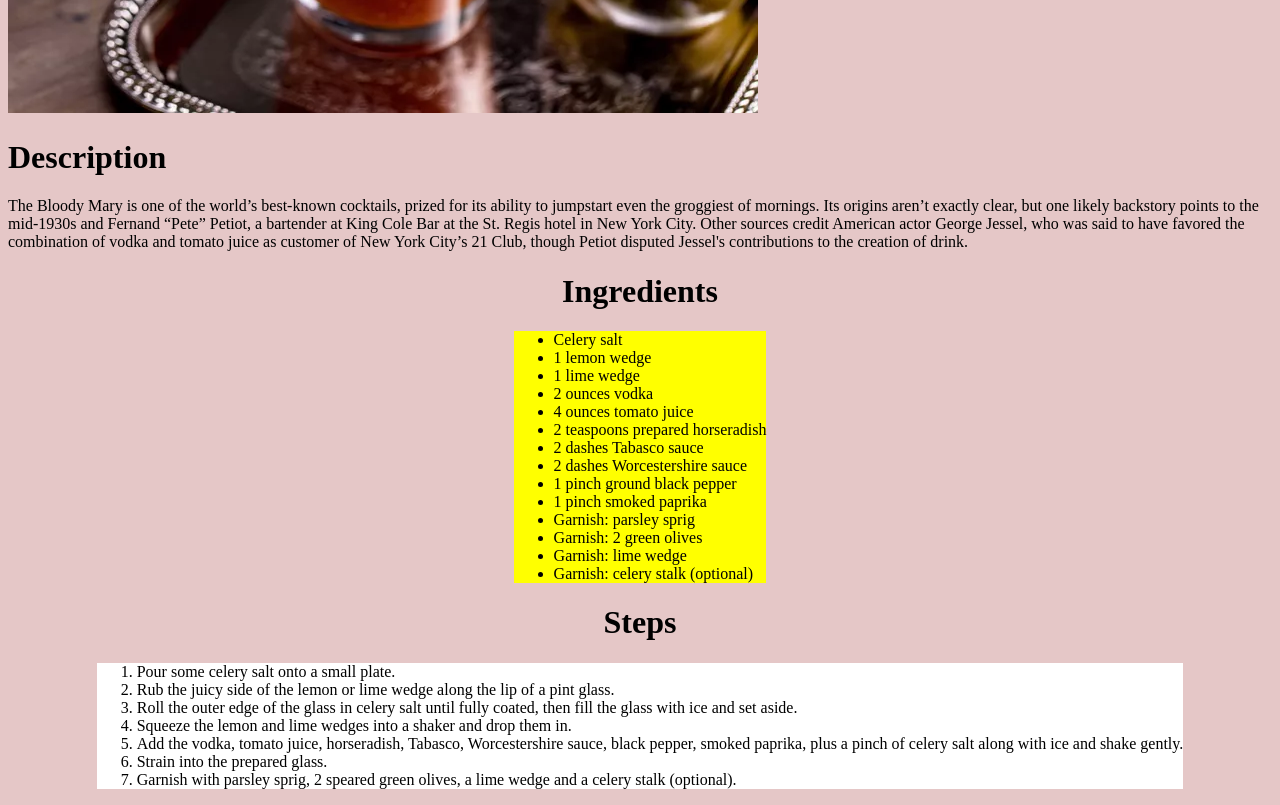
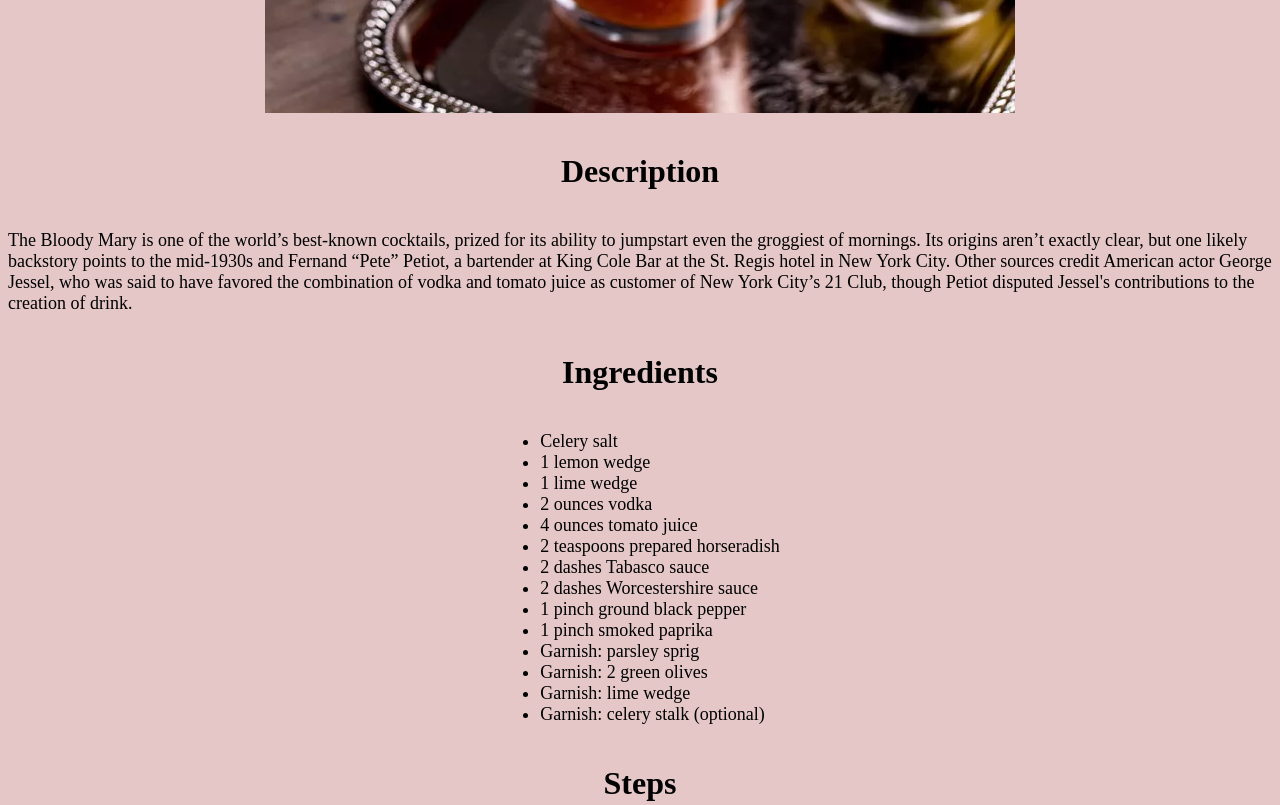
Before and after one commit to Kimon91/odin-recipes, a plain HTML site: page recipes/bloody-mary.html in a window 1280 px wide. Shown: the part 840-1645 px from the top of the page. Drawn offline with Linux system fonts and the light colour scheme.

Commit message:
style css

```diff
--- a/recipes/bloody-mary.css
+++ b/recipes/bloody-mary.css
@@ -2,38 +2,50 @@ body {
     background-color: rgb(229, 199, 199);
 }
 
+p {
+    font-size: large;
+}
+
 .recipeTitle {
+    text-align: center;
     font-size: 80px;
     font-family: 'Gill Sans', 'Gill Sans MT', Calibri, 'Trebuchet MS', sans-serif;
 }
 
+img {
+    display: block;
+    margin: 0 auto;
+}
+
+.description {
+    text-align: center;
+    margin: 40px 0;
+}
+
 .Ingredients {
     text-align: center;
+    margin: 40px 0;
 }
 
 .Steps {
     text-align: center;
+    margin: 40px 0;
 }
 
 .Ingredientlist {
+    font-size: large;
     display: table;
     margin: 0 auto;
     /* text-align: center;  */
     /* display: block; */
-    background-color: yellow;
+    /* background-color: yellow; */
 }
 
 .Stepslist {
+    font-size: large;
     display: table;
     margin: 0 auto;
     /* text-align: center;  */
     /* display: block; */
-    background-color: white;
+    /* background-color: white; */
 }
-
-
-
-li.Ingredientlist {
-    width: fit-content;
-    /* background-color: aqua; */
-}
--- a/recipes/bloody-mary.html
+++ b/recipes/bloody-mary.html
@@ -11,7 +11,7 @@
 <body>
     <h1 class="recipeTitle">Bloody Mary</h1>
     <img src="./images/bloody_mary.jpg" alt="A photo of the Bloody Mary cocktail">
-    <h1>Description</h1>
+    <h1 class="description">Description</h1>
     <p>The Bloody Mary is one of the world’s best-known cocktails, prized for its ability to jumpstart even the
         groggiest of mornings. Its origins aren’t exactly clear, but one likely backstory points to the mid-1930s and
         Fernand “Pete” Petiot, a bartender at King Cole Bar at the St. Regis hotel in New York City. Other sources
```
